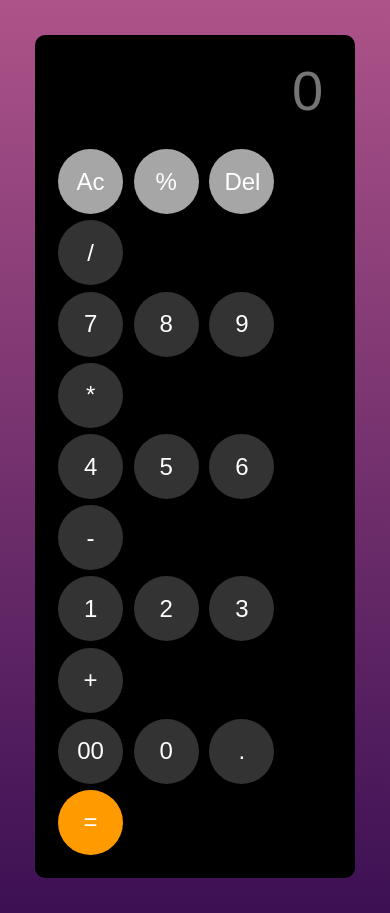
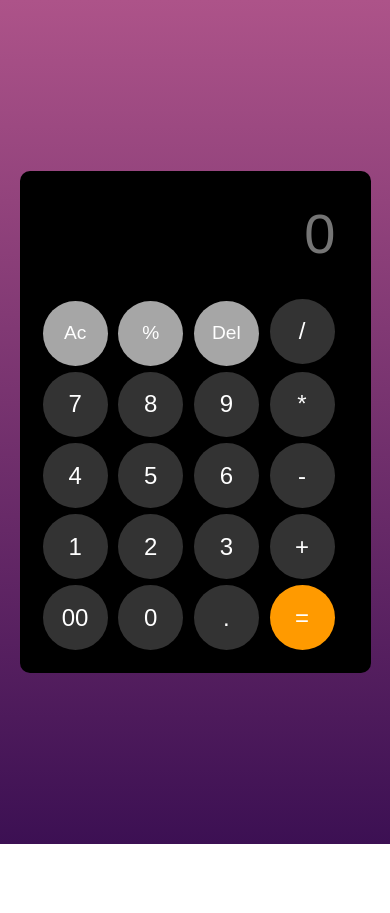
Before and after one commit to noviciusss/Project_Calculator, a plain HTML site: page index.html in a window 390 px wide. After the commit the page ends 844 px from the top, so only its background shows below. Drawn offline with Linux system fonts and the light colour scheme.

Commit message:
added responsiveness

```diff
--- a/styles.css
+++ b/styles.css
@@ -71,3 +71,21 @@ input:hover{
 .key{
     background-color: #a6a6a6;
 }
+
+
+@media (max-width: 600px) {
+    #container {
+        width: 90%;
+        margin: 0 auto;
+        padding: 20px;
+    }
+
+    #result input[type="text"] {
+        width: 100%;
+        margin: 10px 0;
+    }
+
+    .key {
+        font-size: 1.2rem;
+    }
+}
```
